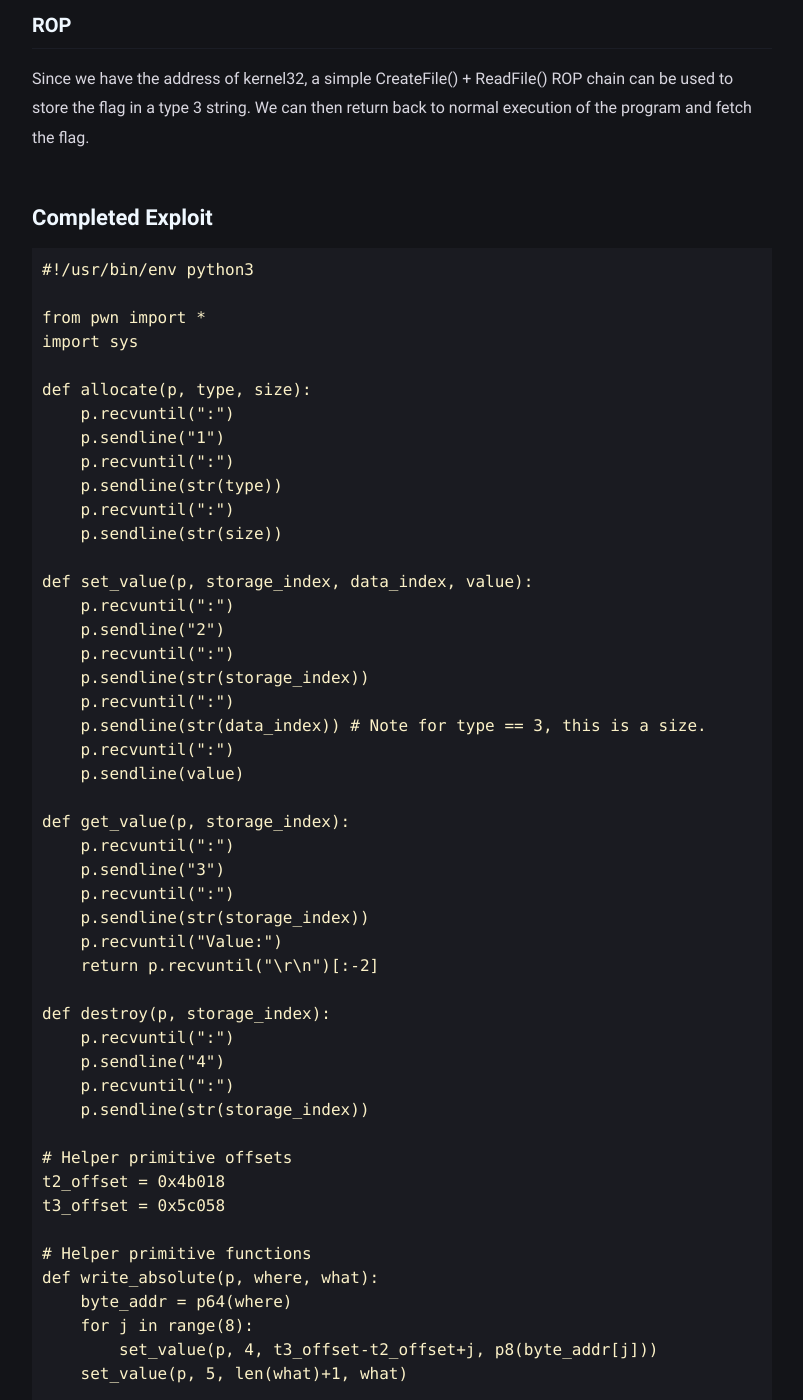
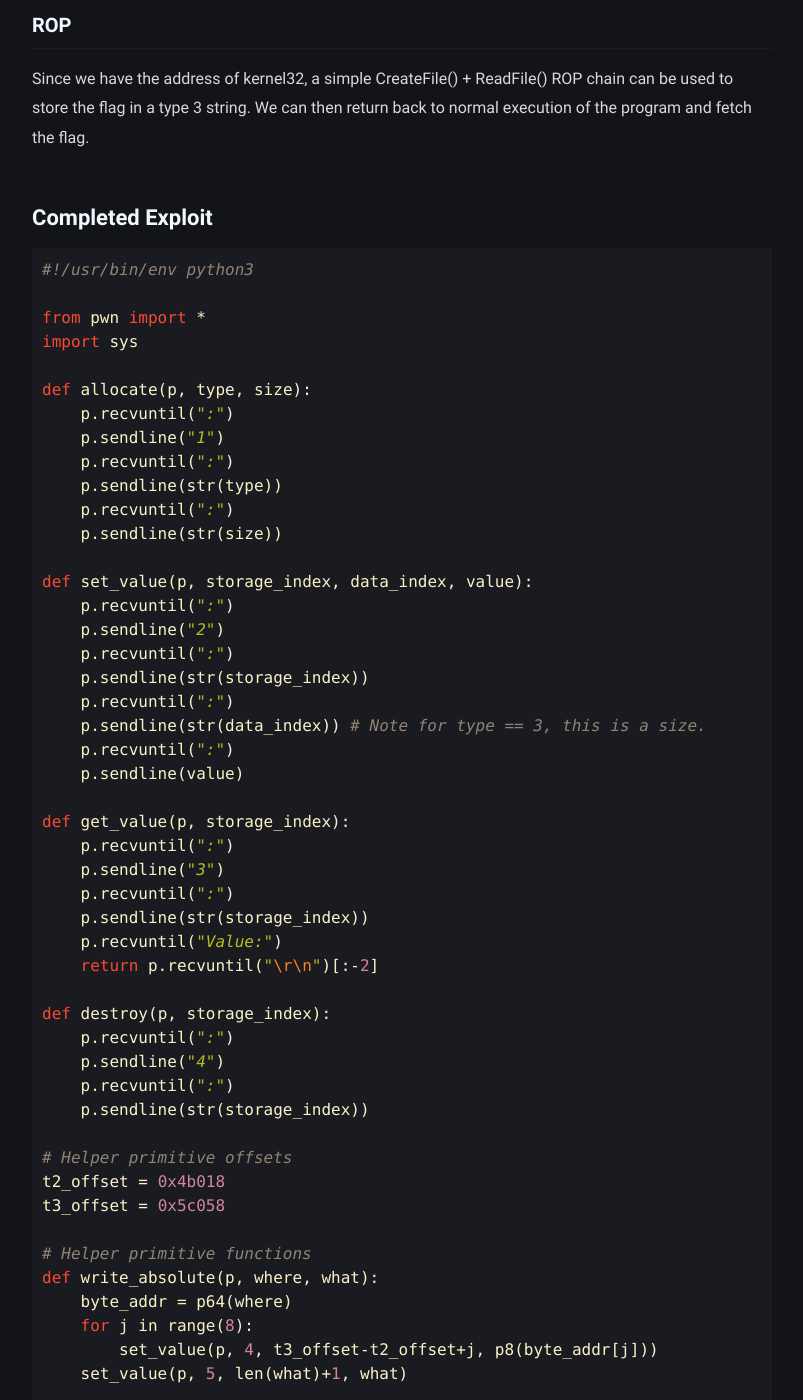
Before and after one commit to pwnfirstsearch/pwnfirstsearch.github.io, a Jekyll site: the page built from _posts/2020-12-09-hitconctf2020-archangel.md, in a window 1280 px wide and 1400 px high, scrolled down 9434 px. Shown: the whole window, without its empty margins (238-1041 px from the left). Built offline with Jekyll 4.4.1, drawn with Linux system fonts in a browser that asks for light colours; some of the changed text lies outside the part shown.

Commit message:
format 1

````diff
--- a/_posts/2020-12-09-hitconctf2020-archangel.md
+++ b/_posts/2020-12-09-hitconctf2020-archangel.md
@@ -53,7 +53,7 @@ For type 3, the size of the string is stored in the first 8 bytes, followed by a
 
 The program's `.data` section contains two 16 element arrays (max number of storages). When the program asks for an index of a storage to set, get or destroy these arrays are used:
  1. Metadata about each storage. Used to prevent UAF and double free type bugs:
-    ```
+    ```c
      struct Storage {
         int64_t type;
         int64_t is_allocated;
@@ -279,7 +279,7 @@ As described in the plan, we can use a LSB overwrite of our type 3 string pointe
 Since we have the address of kernel32, a simple CreateFile() + ReadFile() ROP chain can be used to store the flag in a type 3 string. We can then return back to normal execution of the program and fetch the flag.
 
 ## Completed Exploit
-```
+```python
 #!/usr/bin/env python3
 
 from pwn import *
````
